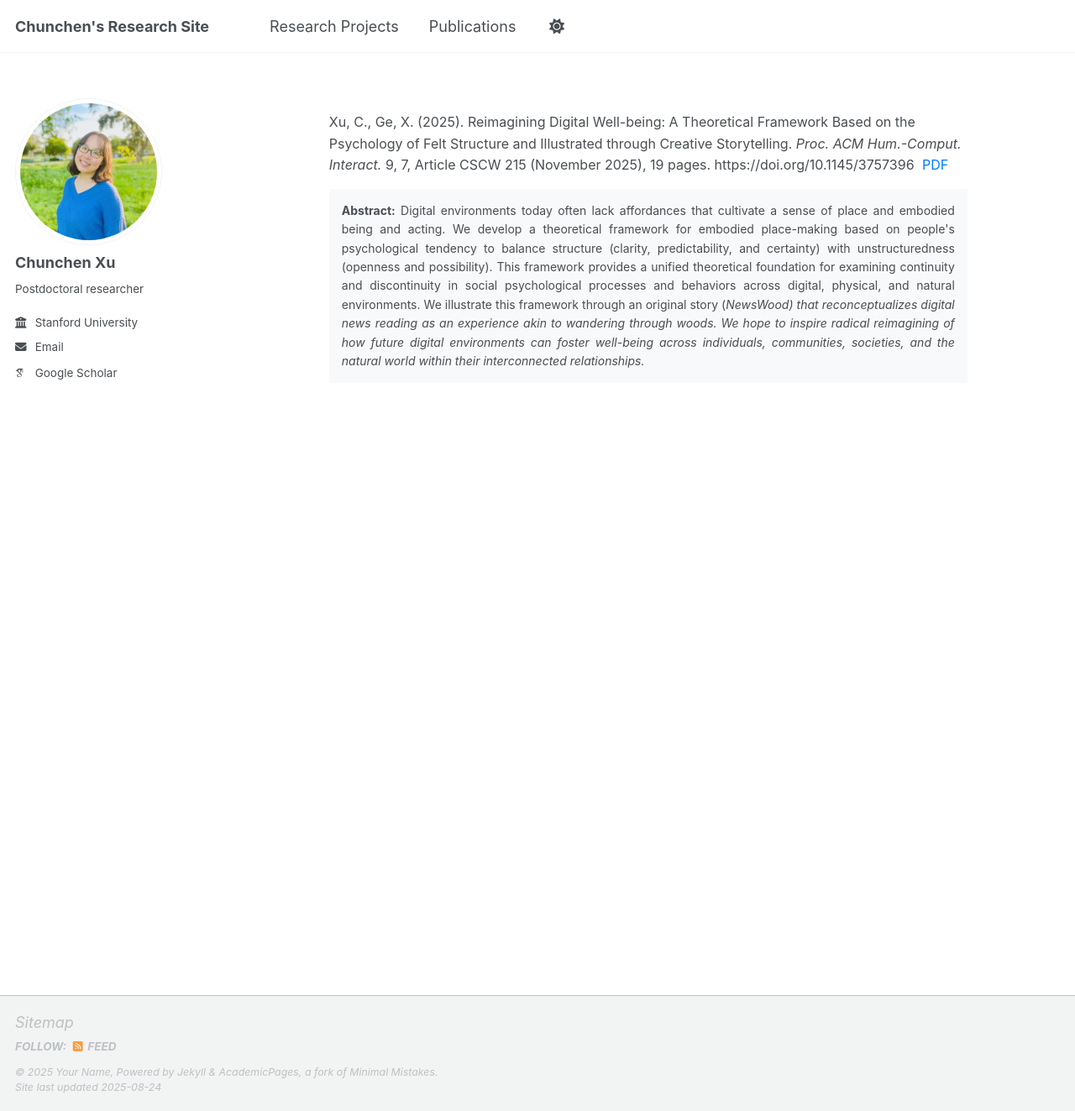
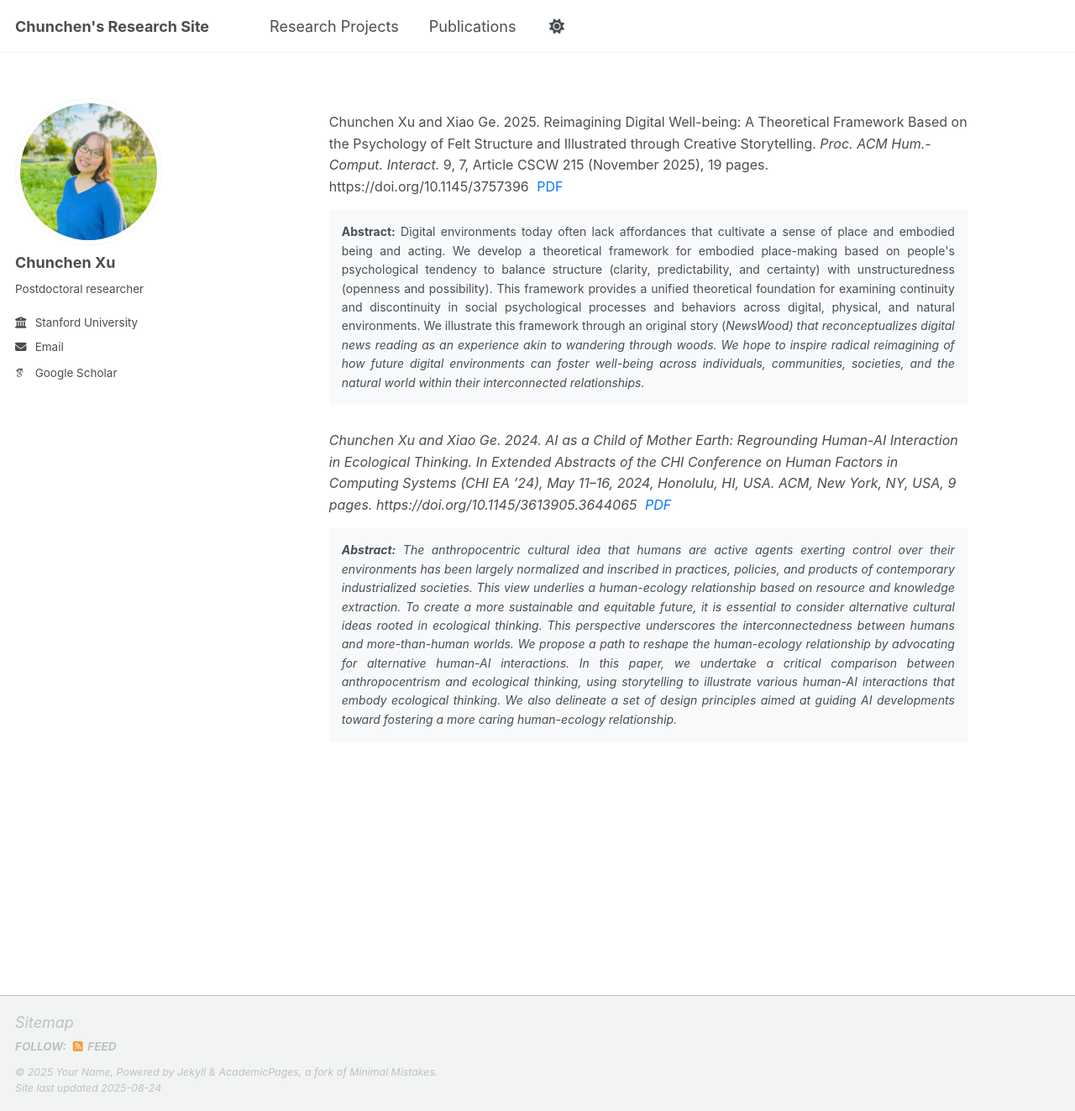
Before and after one commit to chunchenxu/chunchenxu.github.io, a Jekyll site: the page built from _pages/publications.html, in a window 1280 px wide and 1323 px high. Shown: the whole window at 84% size. Built offline with Jekyll 4.4.1, drawn with Linux system fonts in a browser that asks for light colours; some web fonts are replaced; a script that is not in the unit is left out.

Commit message:
Update publications.html

```diff
--- a/_pages/publications.html
+++ b/_pages/publications.html
@@ -8,12 +8,23 @@ author_profile: true
 
     <div class="publication-entry">
         <div class="citation">
-            Xu, C., Ge, X. (2025). Reimagining Digital Well-being: A Theoretical Framework Based on the Psychology of Felt Structure and Illustrated through Creative Storytelling. <em>Proc. ACM Hum.-Comput. Interact.</em> 9, 7, Article CSCW 215 (November 2025), 19 pages. https://doi.org/10.1145/3757396
+            Chunchen Xu and Xiao Ge. 2025. Reimagining Digital Well-being: A Theoretical Framework Based on the Psychology of Felt Structure and Illustrated through Creative Storytelling. <em>Proc. ACM Hum.-Comput. Interact.</em> 9, 7, Article CSCW 215 (November 2025), 19 pages. https://doi.org/10.1145/3757396
             <a href="files/newswood.pdf" target="_blank">PDF</a>
         </div>
 
         <div class="abstract">
             <strong>Abstract:</strong> Digital environments today often lack affordances that cultivate a sense of place and embodied being and acting. We develop a theoretical framework for embodied place-making based on people's psychological tendency to balance structure (clarity, predictability, and certainty) with unstructuredness (openness and possibility). This framework provides a unified theoretical foundation for examining continuity and discontinuity in social psychological processes and behaviors across digital, physical, and natural environments. We illustrate this framework through an original story (<em>NewsWood<em>) that reconceptualizes digital news reading as an experience akin to wandering through woods. We hope to inspire radical reimagining of how future digital environments can foster well-being across individuals, communities, societies, and the natural world within their interconnected relationships.
+        </div>
+    </div>
+
+    <div class="publication-entry">
+        <div class="citation">
+            Chunchen Xu and Xiao Ge. 2024. AI as a Child of Mother Earth: Regrounding Human-AI Interaction in Ecological Thinking. In <em>Extended Abstracts of the CHI Conference on Human Factors in Computing Systems (CHI EA ’24), May 11–16, 2024, Honolulu, HI, USA.<em> ACM, New York, NY, USA, 9 pages. https://doi.org/10.1145/3613905.3644065
+            <a href="files/earthchild.pdf" target="_blank">PDF</a>
+        </div>
+
+        <div class="abstract">
+            <strong>Abstract:</strong> The anthropocentric cultural idea that humans are active agents exerting control over their environments has been largely normalized and inscribed in practices, policies, and products of contemporary industrialized societies. This view underlies a human-ecology relationship based on resource and knowledge extraction. To create a more sustainable and equitable future, it is essential to consider alternative cultural ideas rooted in ecological thinking. This perspective underscores the interconnectedness between humans and more-than-human worlds. We propose a path to reshape the human-ecology relationship by advocating for alternative human-AI interactions. In this paper, we undertake a critical comparison between anthropocentrism and ecological thinking, using storytelling to illustrate various human-AI interactions that embody ecological thinking. We also delineate a set of design principles aimed at guiding AI developments toward fostering a more caring human-ecology relationship.
         </div>
     </div>
 
```
